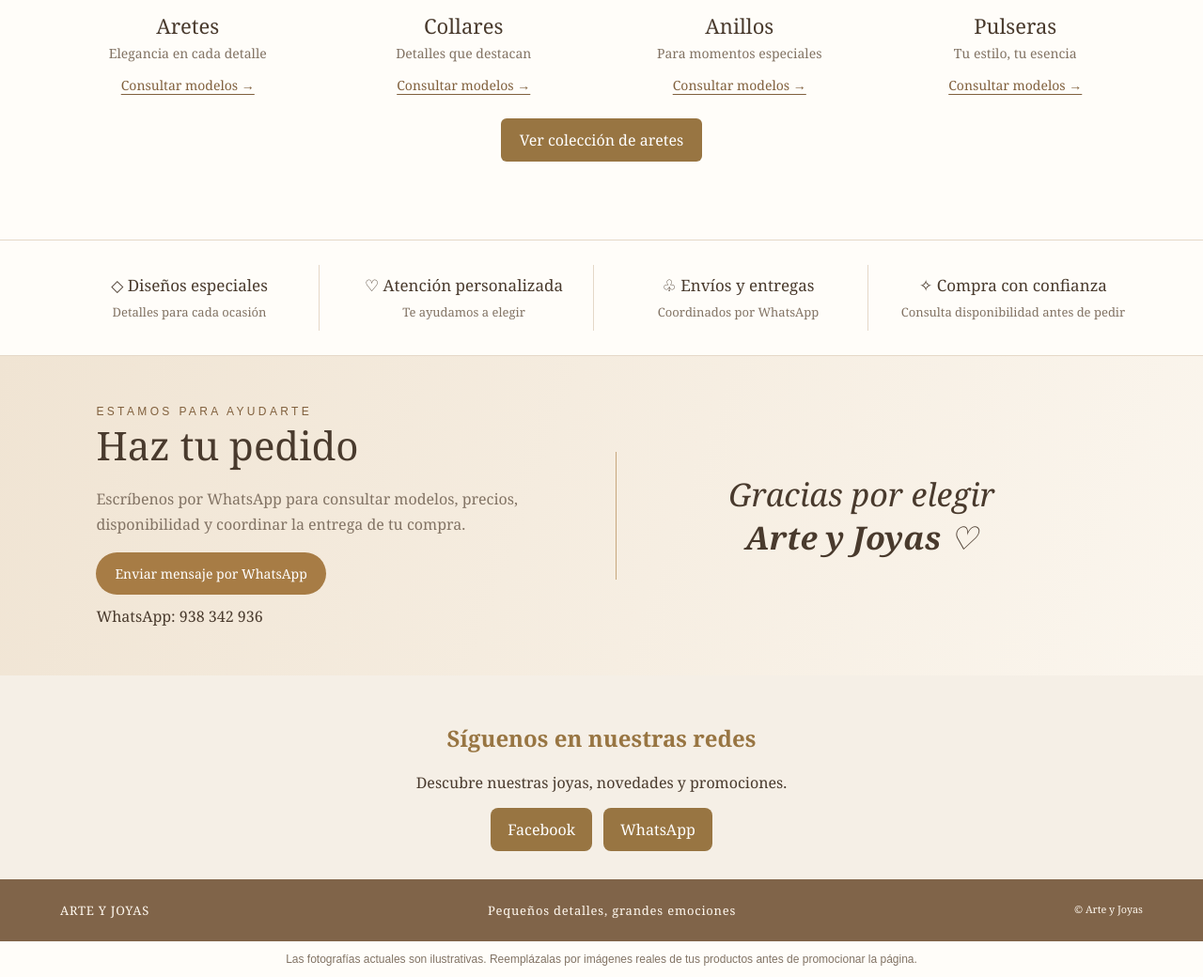
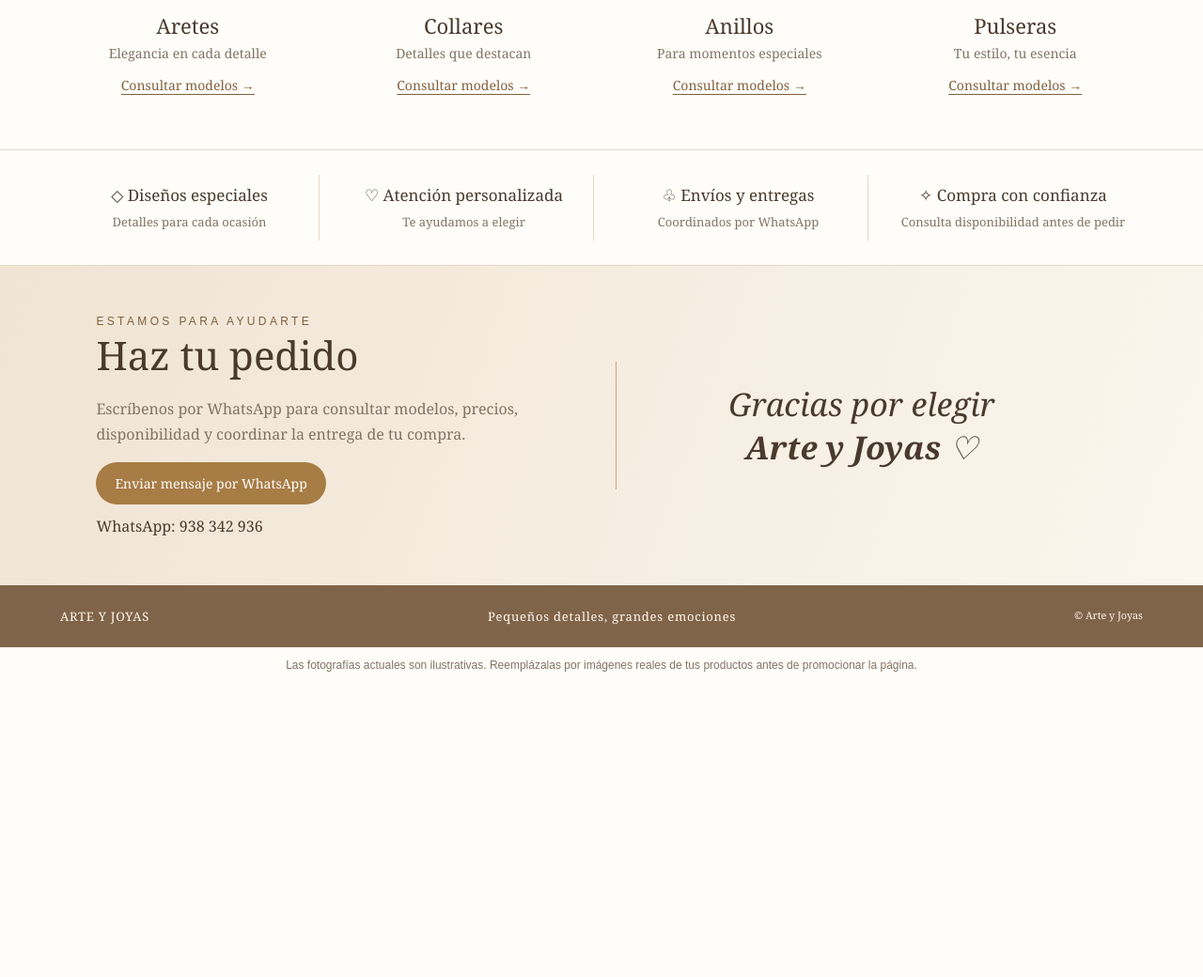
Before and after one commit to Joyas-Calidad/Arte-y-Joyas, a plain HTML site: page index.html in a window 1280 px wide. Shown: the part 960-2000 px from the top of the page at 94% size. After the commit the page ends 1687 px from the top, so only its background shows below. Drawn offline with Linux system fonts and the light colour scheme.

Commit message:
Add files via upload

```diff
--- a/index.html
+++ b/index.html
@@ -37,14 +37,7 @@
     <article class="product"><img src="https://images.unsplash.com/photo-1599643478518-a784e5dc4c8f?auto=format&fit=crop&w=800&q=85" alt="Collar delicado"><h3>Collares</h3><p>Detalles que destacan</p><a target="_blank" rel="noopener" href="https://wa.me/51938342936?text=Hola%2C%20quisiera%20ver%20los%20modelos%20de%20collares%20disponibles.">Consultar modelos →</a></article>
     <article class="product"><img src="https://images.unsplash.com/photo-1605100804763-247f67b3557e?auto=format&fit=crop&w=800&q=85" alt="Anillos elegantes"><h3>Anillos</h3><p>Para momentos especiales</p><a target="_blank" rel="noopener" href="https://wa.me/51938342936?text=Hola%2C%20quisiera%20ver%20los%20modelos%20de%20anillos%20disponibles.">Consultar modelos →</a></article>
     <article class="product"><img src="https://images.unsplash.com/photo-1611591437281-460bfbe1220a?auto=format&fit=crop&w=800&q=85" alt="Pulsera delicada"><h3>Pulseras</h3><p>Tu estilo, tu esencia</p><a target="_blank" rel="noopener" href="https://wa.me/51938342936?text=Hola%2C%20quisiera%20ver%20los%20modelos%20de%20pulseras%20disponibles.">Consultar modelos →</a></article>
-  </div><div style="text-align:center; margin:25px;">
-  <a href="aretes.html"
-     style="background:#987542; color:white;
-     padding:12px 20px; text-decoration:none;
-     border-radius:6px; display:inline-block;">
-    Ver colección de aretes
-  </a>
-</div>
+  </div>
 </section>
 <section class="features" id="nosotros">
   <div class="feature"><strong>◇ Diseños especiales</strong><span>Detalles para cada ocasión</span></div>
@@ -57,26 +50,6 @@
   <div class="contact-note">Gracias por elegir<br><strong>Arte y Joyas</strong> ♡</div>
 </section>
 </main>
-  <section style="text-align:center; padding:30px 15px; background:#f5efe6;">
-  <h2 style="color:#987542;">Síguenos en nuestras redes</h2>
-  <p>Descubre nuestras joyas, novedades y promociones.</p>
-
-  <div style="display:flex; justify-content:center; flex-wrap:wrap; gap:12px;">
-
-    <a href="https://www.facebook.com/share/1EzRFZDbXt/?mibextid=wwXIfr"
-       target="_blank" rel="noopener noreferrer"
-       style="background:#987542; color:white; padding:12px 18px; border-radius:8px; text-decoration:none;">
-      Facebook
-    </a>
-
-    <a href="https://wa.me/51938342936"
-       target="_blank" rel="noopener noreferrer"
-       style="background:#987542; color:white; padding:12px 18px; border-radius:8px; text-decoration:none;">
-      WhatsApp
-    </a>
-
-  </div>
-</section>
 <footer class="footer"><span>ARTE Y JOYAS</span><span>Pequeños detalles, grandes emociones</span><small>© Arte y Joyas</small></footer>
 <div class="notice">Las fotografías actuales son ilustrativas. Reemplázalas por imágenes reales de tus productos antes de promocionar la página.</div>
 </body>
```
